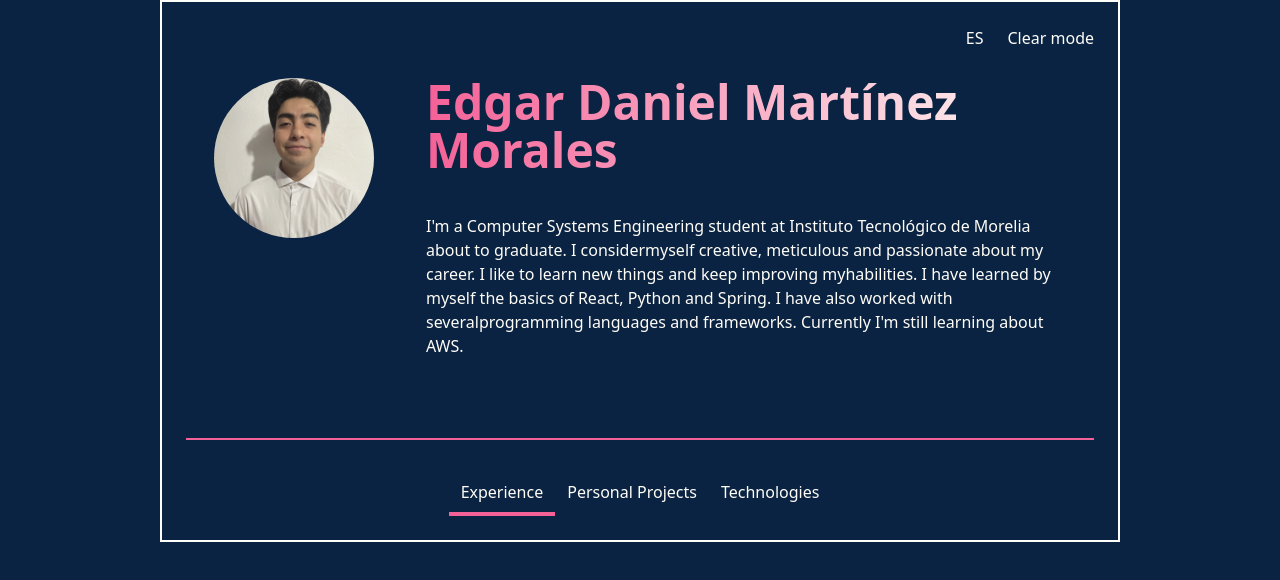
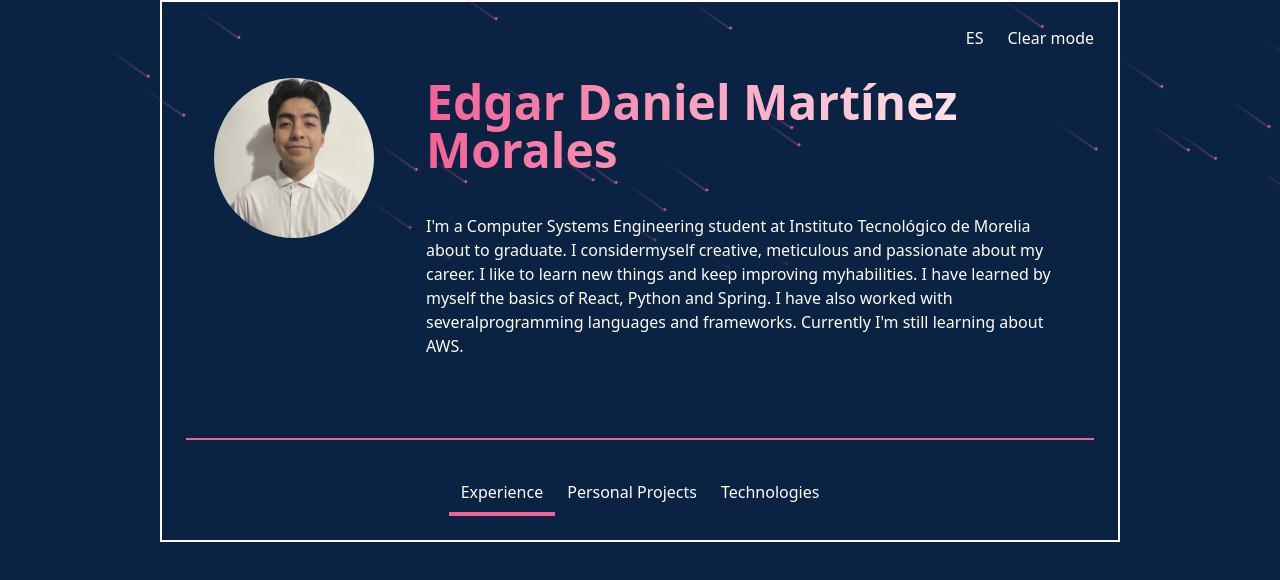
Before and after one commit to DanielMMITM/portfolio, a React (Vite) app: page / in a window 1280 px wide. Shown: the top 580 px of the page. Built offline with nearby package versions, Linux system fonts and the light colour scheme; the HTML template or start-up script is replaced by a standard one.

Commit message:
Add - add meteors component and implement it into the main page

```diff
--- a/src/App.tsx
+++ b/src/App.tsx
@@ -2,17 +2,21 @@ import { Description } from '@/components/Description';
 import { Header } from '@/components/Header';
 import { TabsInfo } from '@/components/TabsInfo';
 import { AppContextProvider } from '@/context/AppContext';
+import Meteors from '@/components/Meteors';
 
 document.documentElement.classList.toggle('dark');
 
 export const App = () => {
   return (
     <AppContextProvider>
-      <div className="bg-primaryLight text-tertiaryLight dark:bg-primary dark:text-tertiary border-3 min-h-[100dvh]">
-        <div className="flex flex-col p-6 mx-8 md:mx-40 gap-y-7 border-2">
-          <Header />
-          <Description />
-          <TabsInfo />
+      <div className="relative flex w-full flex-col overflow-hidden  text-tertiaryLight dark:bg-primary dark:text-tertiary border-3 min-h-[100dvh] ">
+        <div className="">
+          <div className="flex flex-col p-6 mx-8 md:mx-40 gap-y-7 border-2">
+            <Meteors number={30} />
+            <Header />
+            <Description />
+            <TabsInfo />
+          </div>
         </div>
       </div>
     </AppContextProvider>
--- a/src/components/Meteors.tsx
+++ b/src/components/Meteors.tsx
@@ -29,12 +29,12 @@ export const Meteors = ({ number = 20 }: MeteorsProps) => {
         <span
           key={idx}
           className={cn(
-            'pointer-events-none absolute left-1/2 top-1/2 size-0.5 rotate-[215deg] animate-meteor rounded-full bg-slate-500 shadow-[0_0_0_1px_#ffffff10]'
+            'pointer-events-none absolute left-0 top-1/2 size-0.5 rotate-[215deg] animate-meteor dark:bg-secondary bg-primary shadow-[0_0_0_1px_#ffffff10]'
           )}
           style={style}
         >
           {/* Meteor Tail */}
-          <div className="pointer-events-none absolute top-1/2 -z-10 h-px w-[50px] -translate-y-1/2 bg-gradient-to-r from-slate-500 to-transparent" />
+          <div className="pointer-events-none absolute top-0 -z-10 h-px w-[50px] -translate-y-1/2 bg-gradient-to-r dark:from-secondary from-primary opacity-60 to-transparent" />
         </span>
       ))}
     </>
--- a/src/output.css
+++ b/src/output.css
@@ -574,8 +574,20 @@ video {
   top: 50%;
 }
 
+.left-0 {
+  left: 0px;
+}
+
+.top-0 {
+  top: 0px;
+}
+
 .-z-10 {
   z-index: -10;
+}
+
+.z-10 {
+  z-index: 10;
 }
 
 .mx-8 {
@@ -602,10 +614,6 @@ video {
 
 .h-px {
   height: 1px;
-}
-
-.h-\[500px\] {
-  height: 500px;
 }
 
 .min-h-14 {
@@ -707,10 +715,6 @@ video {
   overflow: hidden;
 }
 
-.whitespace-pre-wrap {
-  white-space: pre-wrap;
-}
-
 .rounded-full {
   border-radius: 9999px;
 }
@@ -723,10 +727,6 @@ video {
   border-width: 2px;
 }
 
-.border {
-  border-width: 1px;
-}
-
 .border-b-2 {
   border-bottom-width: 2px;
 }
@@ -736,17 +736,24 @@ video {
   border-bottom-color: rgb(10 35 66 / var(--tw-border-opacity));
 }
 
-.bg-primaryLight {
+.bg-secondary {
   --tw-bg-opacity: 1;
-  background-color: rgb(255 253 247 / var(--tw-bg-opacity));
+  background-color: rgb(244 97 151 / var(--tw-bg-opacity));
+}
+
+.bg-primary {
+  --tw-bg-opacity: 1;
+  background-color: rgb(10 35 66 / var(--tw-bg-opacity));
 }
 
 .bg-gradient-to-r {
   background-image: linear-gradient(to right, var(--tw-gradient-stops));
 }
 
-.bg-gradient-to-b {
-  background-image: linear-gradient(to bottom, var(--tw-gradient-stops));
+.from-primary {
+  --tw-gradient-from: #0A2342 var(--tw-gradient-from-position);
+  --tw-gradient-to: rgb(10 35 66 / 0) var(--tw-gradient-to-position);
+  --tw-gradient-stops: var(--tw-gradient-from), var(--tw-gradient-to);
 }
 
 .from-secondaryLight {
@@ -795,21 +802,8 @@ video {
   line-height: 1;
 }
 
-.text-8xl {
-  font-size: 6rem;
-  line-height: 1;
-}
-
 .font-extrabold {
   font-weight: 800;
-}
-
-.font-semibold {
-  font-weight: 600;
-}
-
-.leading-none {
-  line-height: 1;
 }
 
 .text-tertiaryLight {
@@ -819,6 +813,18 @@ video {
 
 .text-transparent {
   color: transparent;
+}
+
+.opacity-80 {
+  opacity: 0.8;
+}
+
+.opacity-70 {
+  opacity: 0.7;
+}
+
+.opacity-60 {
+  opacity: 0.6;
 }
 
 .shadow-\[0_0_0_1px_\#ffffff10\] {
@@ -901,12 +907,6 @@ video {
   .md\:text-start {
     text-align: start;
   }
-
-  .md\:shadow-xl {
-    --tw-shadow: 0 20px 25px -5px rgb(0 0 0 / 0.1), 0 8px 10px -6px rgb(0 0 0 / 0.1);
-    --tw-shadow-colored: 0 20px 25px -5px var(--tw-shadow-color), 0 8px 10px -6px var(--tw-shadow-color);
-    box-shadow: var(--tw-ring-offset-shadow, 0 0 #0000), var(--tw-ring-shadow, 0 0 #0000), var(--tw-shadow);
-  }
 }
 
 .dark\:border-b-secondary:where(.dark, .dark *) {
@@ -917,6 +917,11 @@ video {
 .dark\:bg-primary:where(.dark, .dark *) {
   --tw-bg-opacity: 1;
   background-color: rgb(10 35 66 / var(--tw-bg-opacity));
+}
+
+.dark\:bg-secondary:where(.dark, .dark *) {
+  --tw-bg-opacity: 1;
+  background-color: rgb(244 97 151 / var(--tw-bg-opacity));
 }
 
 .dark\:from-secondary:where(.dark, .dark *) {
@@ -934,6 +939,14 @@ video {
   color: rgb(255 253 247 / var(--tw-text-opacity));
 }
 
+.dark\:opacity-50:where(.dark, .dark *) {
+  opacity: 0.5;
+}
+
+.dark\:opacity-60:where(.dark, .dark *) {
+  opacity: 0.6;
+}
+
 .after\:dark\:bg-secondary:where(.dark, .dark *)::after {
   content: var(--tw-content);
   --tw-bg-opacity: 1;
```
